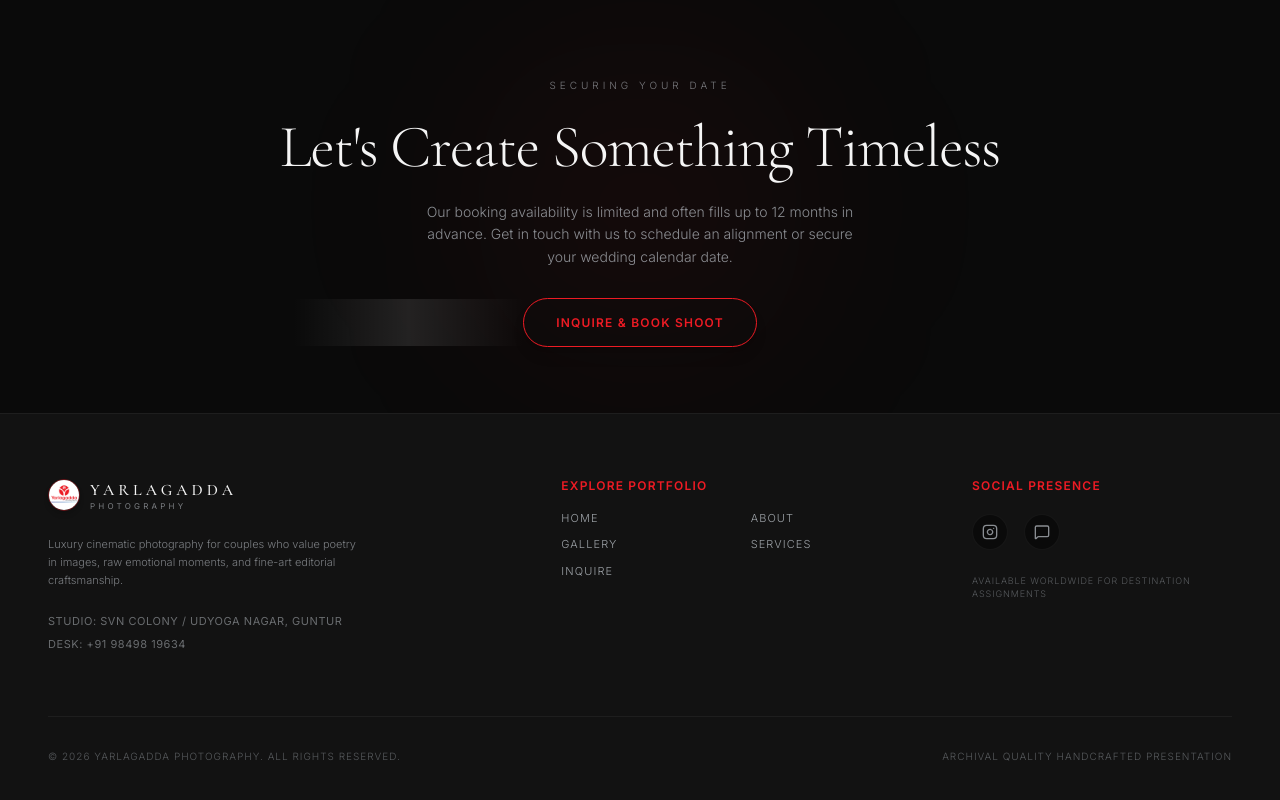
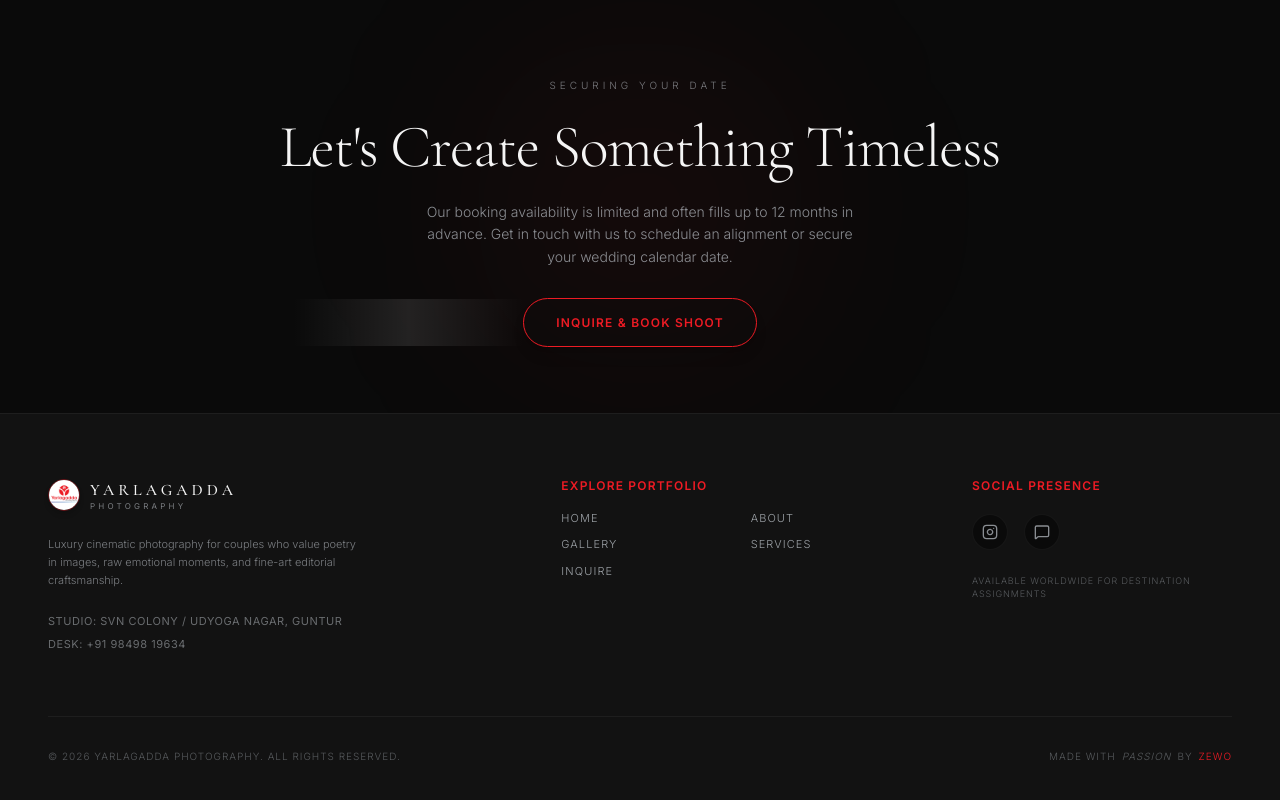
Before and after one commit to Chinna0107/yarlagadda-photography, a React (Vite) app: page / in a window 1280 px wide. Shown: the part 2608-3408 px from the top of the page. Built offline with nearby package versions, Linux system fonts and the light colour scheme; no server answers.

Commit message:
Production 2.23

```diff
--- a/src/sections/Footer.jsx
+++ b/src/sections/Footer.jsx
@@ -148,7 +148,7 @@ export const Footer = () => {
             © {currentYear} Yarlagadda Photography. All Rights Reserved.
           </span>
           <span className="flex items-center gap-1.5 pl-0.5">
-            Archival Quality Handcrafted Presentation
+            Made with <i>passion</i> by <a href="https://zewo.in" target="_blank" rel="noopener noreferrer" className="text-gold hover:text-soft-white transition-colors duration-300">Zewo</a>
           </span>
         </div>
 
```
